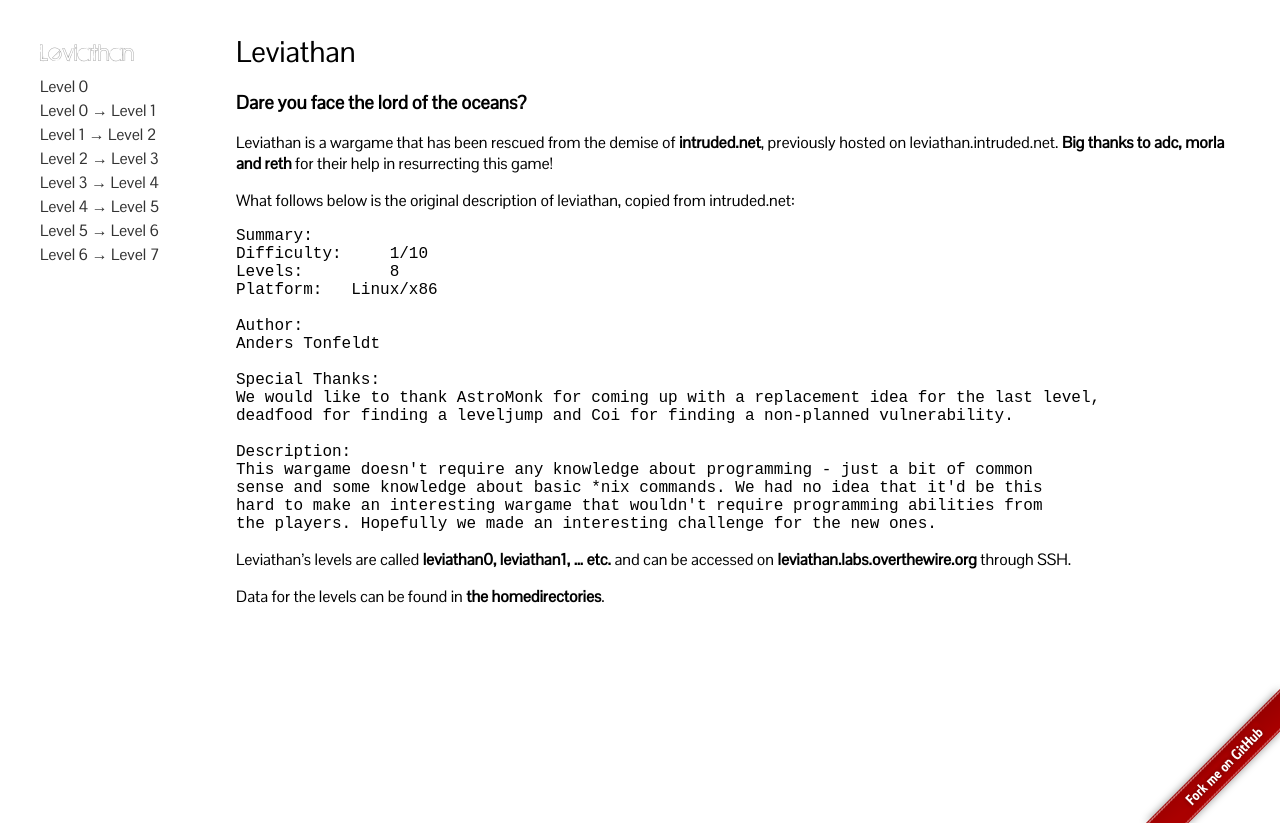
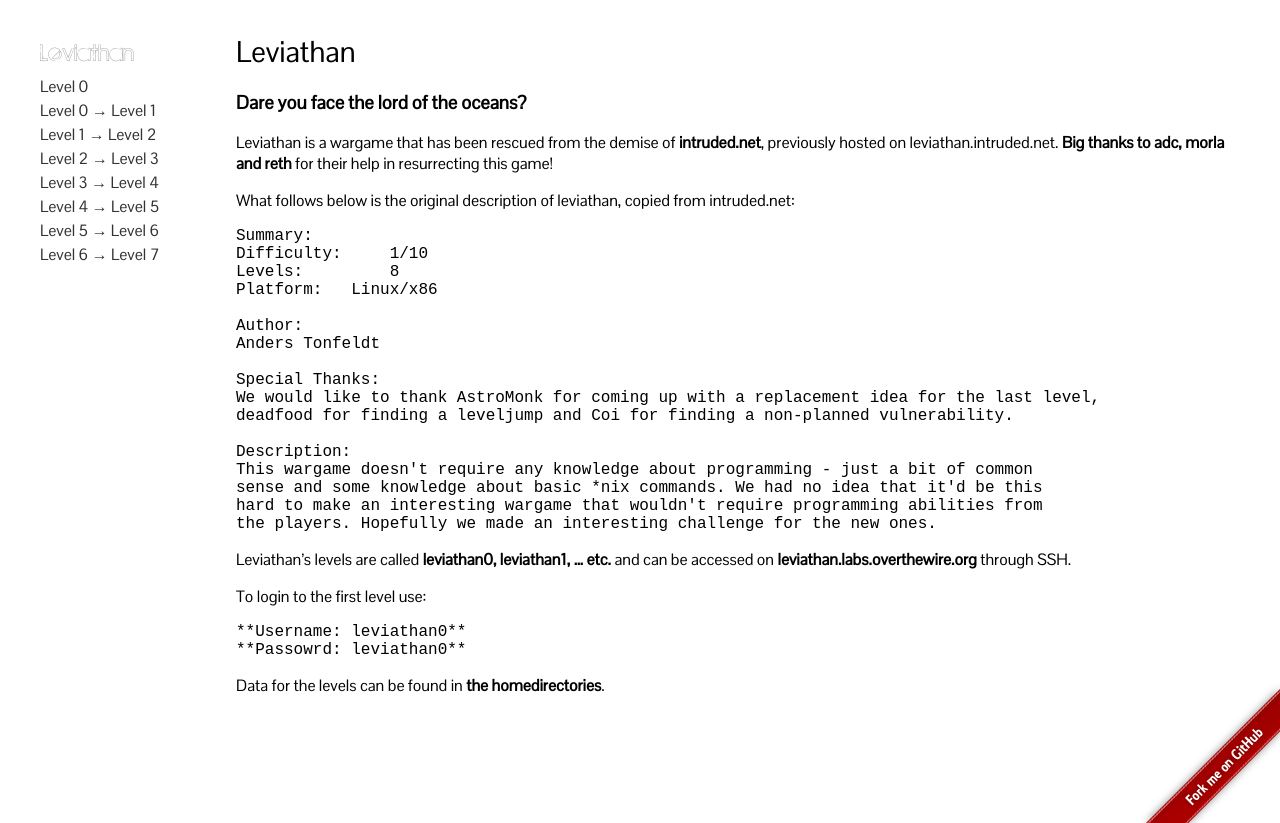
Before and after one commit to OverTheWireOrg/OverTheWire-website, a Jekyll site: the page built from wargames/leviathan/index.md, in a window 1280 px wide, cut to the strip 77-900 px from the top of the page. Built offline with Jekyll 4.4.1, drawn with Linux system fonts in a browser that asks for light colours.

Commit message:
updated game info to include initial username and password.

```diff
--- a/wargames/leviathan/index.md
+++ b/wargames/leviathan/index.md
@@ -36,4 +36,9 @@
 Leviathan's levels are called **leviathan0, leviathan1, ... etc.** and
 can be accessed on **leviathan.labs.overthewire.org** through SSH.
 
+To login to the first level use:
+
+    **Username: leviathan0**
+    **Passowrd: leviathan0**
+
 Data for the levels can be found in **the homedirectories**.
```
